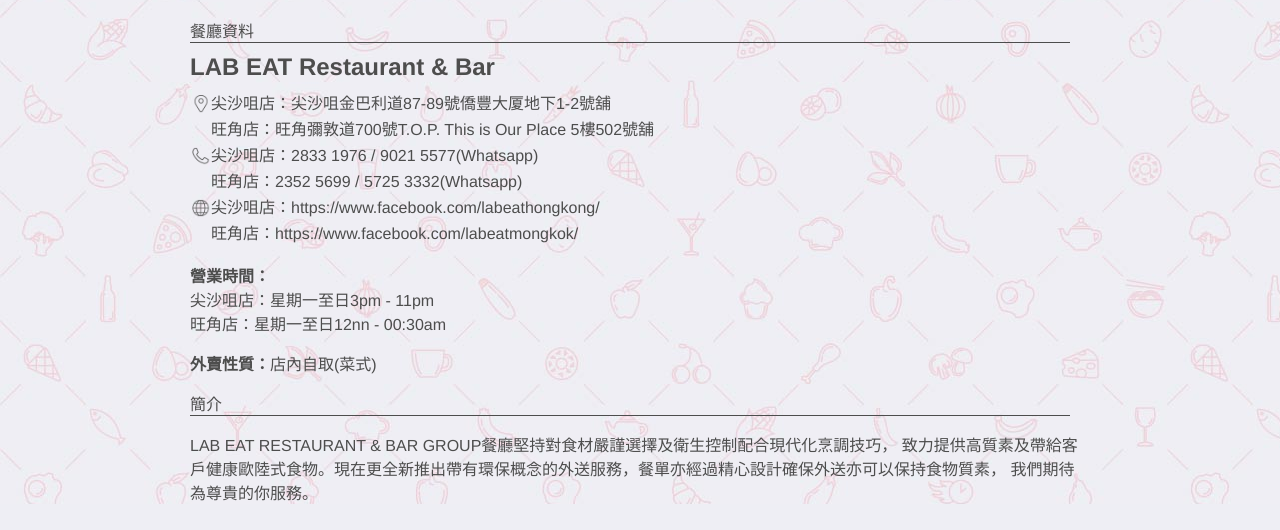
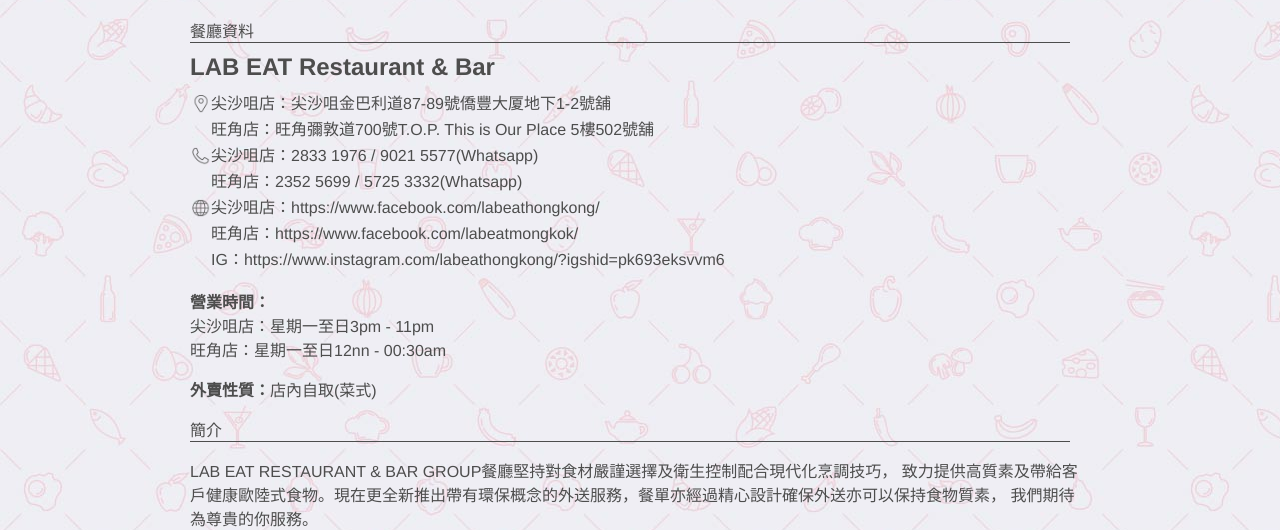
Before and after one commit to patslot/eatgoodsite, a website built with webpack: page labeat/index.html in a window 1280 px wide. Shown: the part 782-1312 px from the top of the page. Before the commit the page ends 1286 px from the top, so only its background shows below. Built offline with nearby package versions, Linux system fonts and the light colour scheme; some packages are replaced by stand-ins of ours; files whose address does not match are found by name.

Commit message:
labeat update

```diff
--- a/labeat/index.html
+++ b/labeat/index.html
@@ -69,13 +69,16 @@
                     旺角店：旺角彌敦道700號T.O.P. This is Our Place 5樓502號舖
                 </p></div>
                 <div class="phone">
-                       <p>尖沙咀店：<a href="tel:28331976">2833 1976</a> / <a href="https://api.whatsapp.com/send?phone=+85290215577" target="_blank">9021 5577(Whatsapp)</a><br>
-                       旺角店：<a href="tel:23525699">2352 5699</a> / <a href="https://api.whatsapp.com/send?phone=+85257253332" target="_blank">5725 3332(Whatsapp)</a></p>
+                    <p>
+                       尖沙咀店：<a href="tel:28331976">2833 1976</a> / <a href="https://api.whatsapp.com/send?phone=+85290215577" target="_blank">9021 5577(Whatsapp)</a><br>
+                       旺角店：<a href="tel:23525699">2352 5699</a> / <a href="https://api.whatsapp.com/send?phone=+85257253332" target="_blank">5725 3332(Whatsapp)</a>
+                    </p>
                 </div>
                 <div class="website">
                     <p>
                         <a href="https://www.facebook.com/labeathongkong/" target="_blank">尖沙咀店：https://www.facebook.com/labeathongkong/</a><br>
-                        <a href="https://www.facebook.com/labeatmongkok/" target="_blank">旺角店：https://www.facebook.com/labeatmongkok/</a>
+                        <a href="https://www.facebook.com/labeatmongkok/" target="_blank">旺角店：https://www.facebook.com/labeatmongkok/</a><br>
+                        IG：<a href="https://www.instagram.com/labeathongkong/?igshid=pk693eksvvm6" target="_blank">https://www.instagram.com/labeathongkong/?igshid=pk693eksvvm6</a>
                     </p>
                 </div>
                 <p><b>營業時間：</b><br>
```
